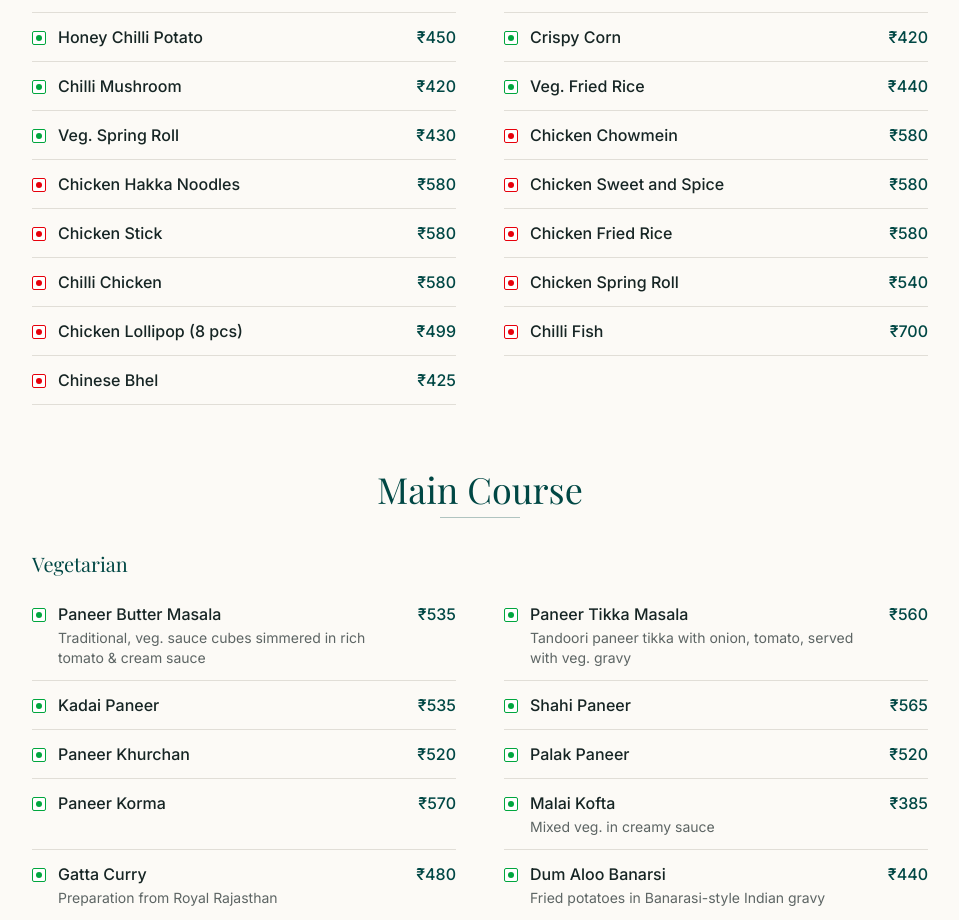
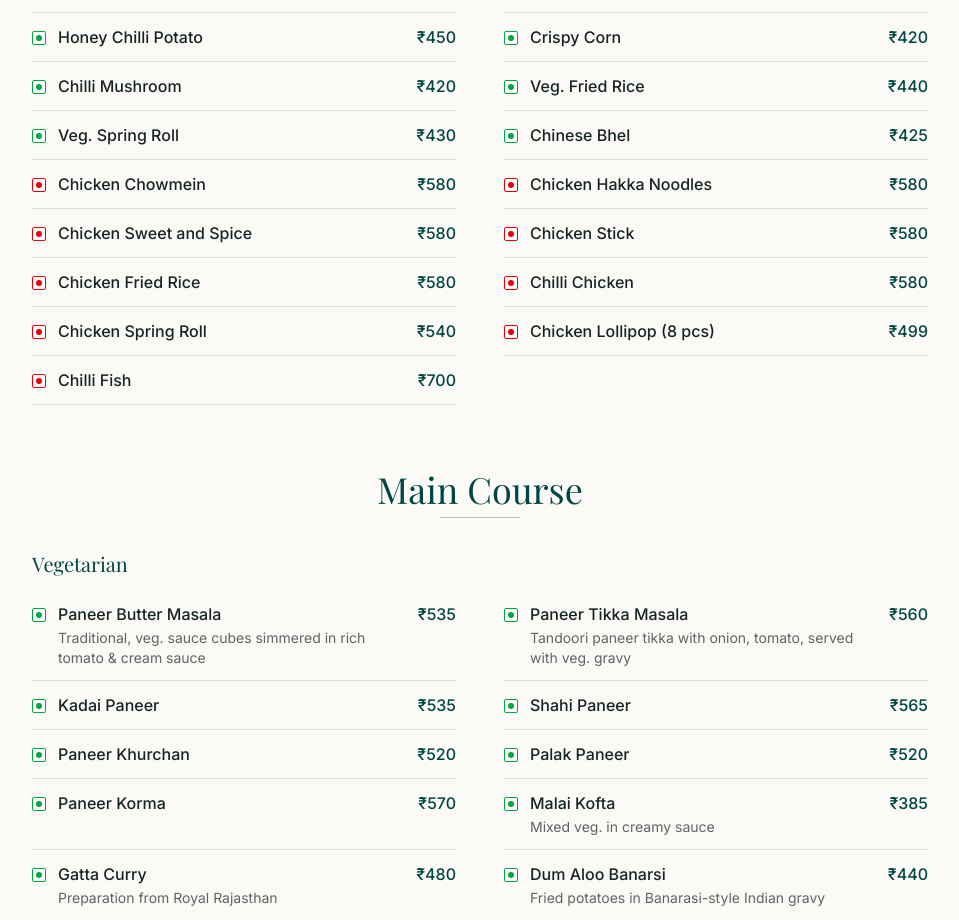
Before and after one commit to pradhuman-neologicx/Raj-Havelli, a Next.js app: page /menu in a window 1280 px wide. Shown: the part 3162-4082 px from the top of the page, without its empty margins (160-1119 px from the left). Built offline with nearby package versions, Linux system fonts and the light colour scheme; a web font is replaced by a local one.

Commit message:
afdavgsfg

```diff
--- a/src/app/menu/page.tsx
+++ b/src/app/menu/page.tsx
@@ -117,6 +117,7 @@ const MENU: Section[] = [
           "Chilli Mushroom|420",
           "Veg. Fried Rice|440",
           "Veg. Spring Roll|430",
+          "Chinese Bhel|425",
           "*Chicken Chowmein|580",
           "*Chicken Hakka Noodles|580",
           "*Chicken Sweet and Spice|580",
@@ -126,7 +127,6 @@ const MENU: Section[] = [
           "*Chicken Spring Roll|540",
           "*Chicken Lollipop (8 pcs)|499",
           "*Chilli Fish|700",
-          "*Chinese Bhel|425",
         ],
       ],
     ],
```
